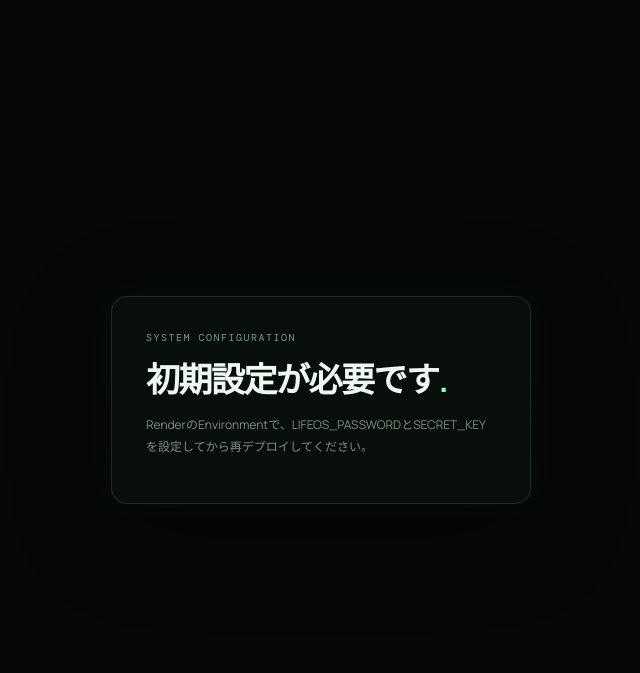
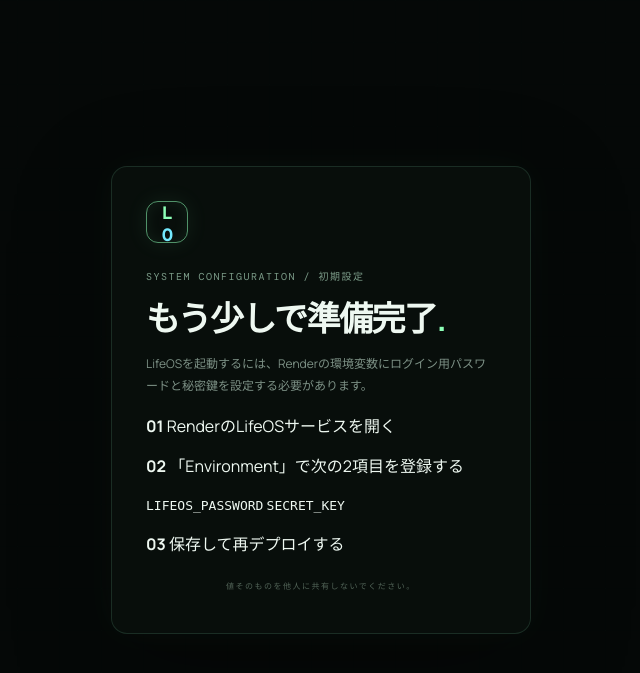
Before and after one commit to morigu812-svg/lifeos, a Python web app: template templates/setup.html in a window 1280 px wide. Shown: the top 673 px of the page, without its empty margins (319-959 px from the left). Run offline with Jinja, Linux system fonts and the light colour scheme; the template is opened without the code that fills it, so the values that code supplies are empty.

Commit message:
Improve Japanese LifeOS interface

```diff
--- a/templates/setup.html
+++ b/templates/setup.html
@@ -3,14 +3,24 @@
 <head>
   <meta charset="UTF-8">
   <meta name="viewport" content="width=device-width, initial-scale=1">
+  <meta name="theme-color" content="#050807">
   <title>初期設定が必要です | LifeOS</title>
   <link rel="stylesheet" href="{{ url_for('static', filename='style.css') }}">
 </head>
 <body class="login-page">
   <main class="login-card">
-    <p class="eyebrow">SYSTEM CONFIGURATION</p>
-    <h1>初期設定が必要です<span class="accent">.</span></h1>
-    <p class="muted">RenderのEnvironmentで、LIFEOS_PASSWORDとSECRET_KEYを設定してから再デプロイしてください。</p>
+    <div class="brand-mark">L<span>O</span></div>
+    <p class="eyebrow">SYSTEM CONFIGURATION / 初期設定</p>
+    <h1>もう少しで準備完了<span class="accent">.</span></h1>
+    <p class="muted">LifeOSを起動するには、Renderの環境変数にログイン用パスワードと秘密鍵を設定する必要があります。</p>
+    <div class="setup-steps">
+      <p><strong>01</strong> RenderのLifeOSサービスを開く</p>
+      <p><strong>02</strong> 「Environment」で次の2項目を登録する</p>
+      <code>LIFEOS_PASSWORD</code>
+      <code>SECRET_KEY</code>
+      <p><strong>03</strong> 保存して再デプロイする</p>
+    </div>
+    <p class="login-foot">値そのものを他人に共有しないでください。</p>
   </main>
 </body>
 </html>
```
